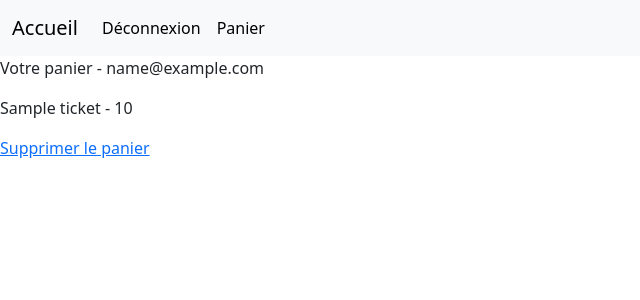
After one commit to gabigab117/R-servations-de-places-de-concerts, a Django app: page /store/cart/ in a window 1280 px wide. The commit adds this page. Shown: the top 300 px of the page, without its empty margins (0-640 px from the left). Run offline with Django 4.2, Linux system fonts and the light colour scheme; a user stored in the database is signed in; tables that the repository leaves empty hold one stand-in row (values such as "Sample post").

Commit message:
stock_update

```diff
--- a/store/models.py
+++ b/store/models.py
@@ -109,6 +109,16 @@ class Cart(models.Model):
     def __str__(self):
         return f"(panier){self.user}"
 
+    def delete(self, *args, **kwargs):
+        orders = self.orders.all()
+
+        for order in orders:
+            order.ticket.count += order.quantity
+            order.ticket.save()
+            order.delete()
+
+        super().delete(*args, **kwargs)
+
 
 '''
 voir pour un panier, et un order comme le tuto e-commerce ?
--- /dev/null
+++ b/store/templates/store/cart.html
@@ -0,0 +1,14 @@
+{% extends 'base.html' %}
+
+{% block head %}
+<title>{{ cart.user }}}</title>
+{% endblock %}
+
+{% block content %}
+<p>Votre panier - {{ cart.user }}</p>
+{% for order in orders %}
+<p>{{ order.ticket.name }} - {{ order.quantity }}</p>
+{% endfor %}
+
+<p><a href="{% url 'store:delete-cart' %}">Supprimer le panier</a></p>
+{% endblock %}
--- a/store/templates/store/detail.html
+++ b/store/templates/store/detail.html
@@ -12,7 +12,7 @@
 <i>{{ ticket.name }} - {{ ticket.count }} places restante(s).</i>
     </p>
 {% if user.is_authenticated %}
-<p><a href="">Ajouter au panier</a> </p>
+<p><a href="{% url 'store:add-to-cart' slug=concert.slug pk=ticket.pk %}">Ajouter au panier</a> </p>
 {% endif %}
 
 {% endfor %}
--- a/store/urls.py
+++ b/store/urls.py
@@ -1,9 +1,11 @@
 from django.urls import path
-from .views import concert_detail, add_to_cart
+from .views import concert_detail, add_to_cart, cart, delete_cart
 
 
 app_name = "store"
 urlpatterns = [
     path("concert/<str:slug>", concert_detail, name="concert-detail"),
-    path('add-to-cart/<str:slug>/<str:pk>/', add_to_cart, name="add-to-cart")
+    path('add-to-cart/<str:slug>/<int:pk>/', add_to_cart, name="add-to-cart"),
+    path('cart/', cart, name='cart'),
+    path('delete_cart/', delete_cart, name="delete-cart"),
     ]
--- a/store/views.py
+++ b/store/views.py
@@ -28,4 +28,21 @@ def add_to_cart(request, slug, pk):
         order.quantity += 1
         order.save()
 
+    ticket.count -= 1
+    ticket.save()
+
     return redirect('index')
+
+
+def cart(request):
+    cart: Cart = request.user.cart
+
+    orders = cart.orders.all()
+
+    return render(request, 'store/cart.html', context={"cart": cart, "orders": orders})
+
+
+def delete_cart(request):
+    cart = request.user.cart
+    cart.delete()
+    return redirect("index")
--- a/templates/base.html
+++ b/templates/base.html
@@ -29,9 +29,11 @@
            <li class="nav-item">
           <a class="nav-link active" aria-current="page" href="{% url 'account:logout' %}">Déconnexion</a>
         </li>
+            {% if request.user.cart %}
         <li class="nav-item">
-          <a class="nav-link active" aria-current="page" href="#">Panier</a>
+          <a class="nav-link active" aria-current="page" href="{% url 'store:cart' %}">Panier</a>
         </li>
+          {% endif %}
           {% endif %}
 
       </ul>
```
